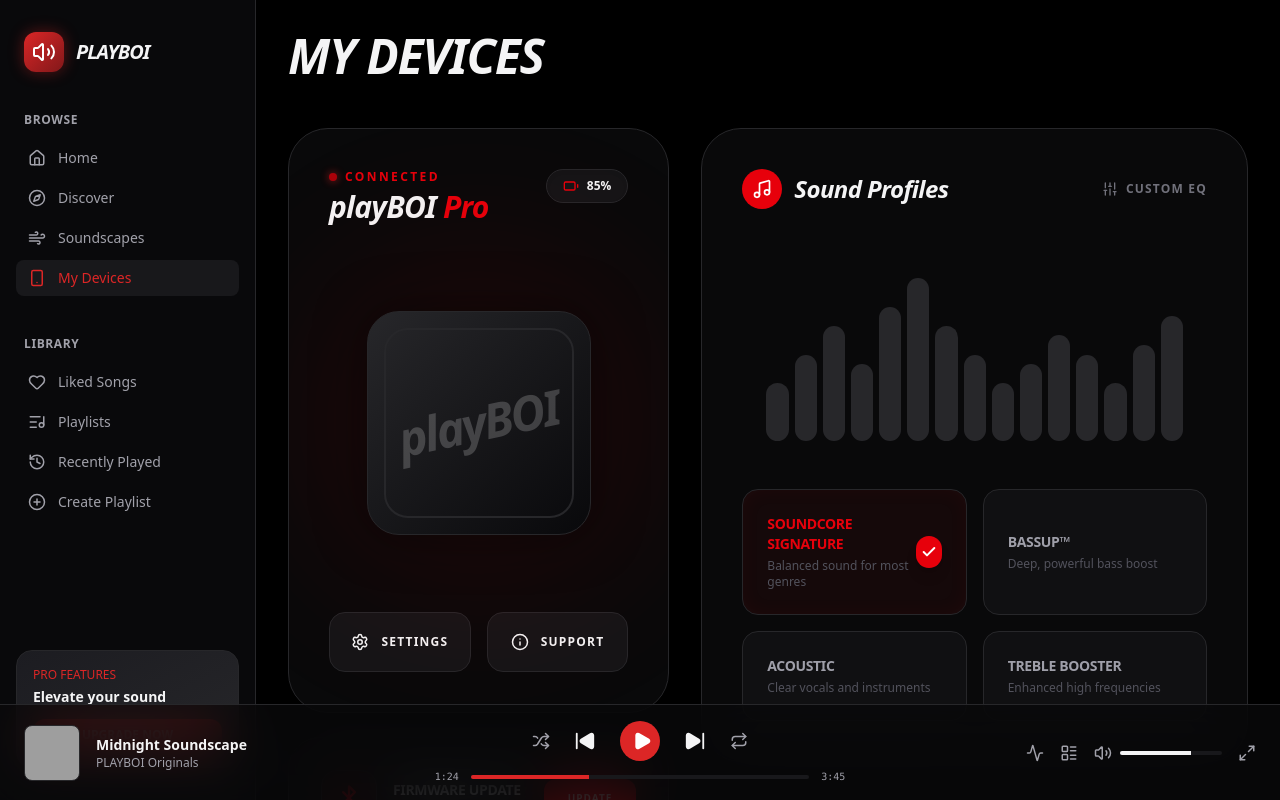
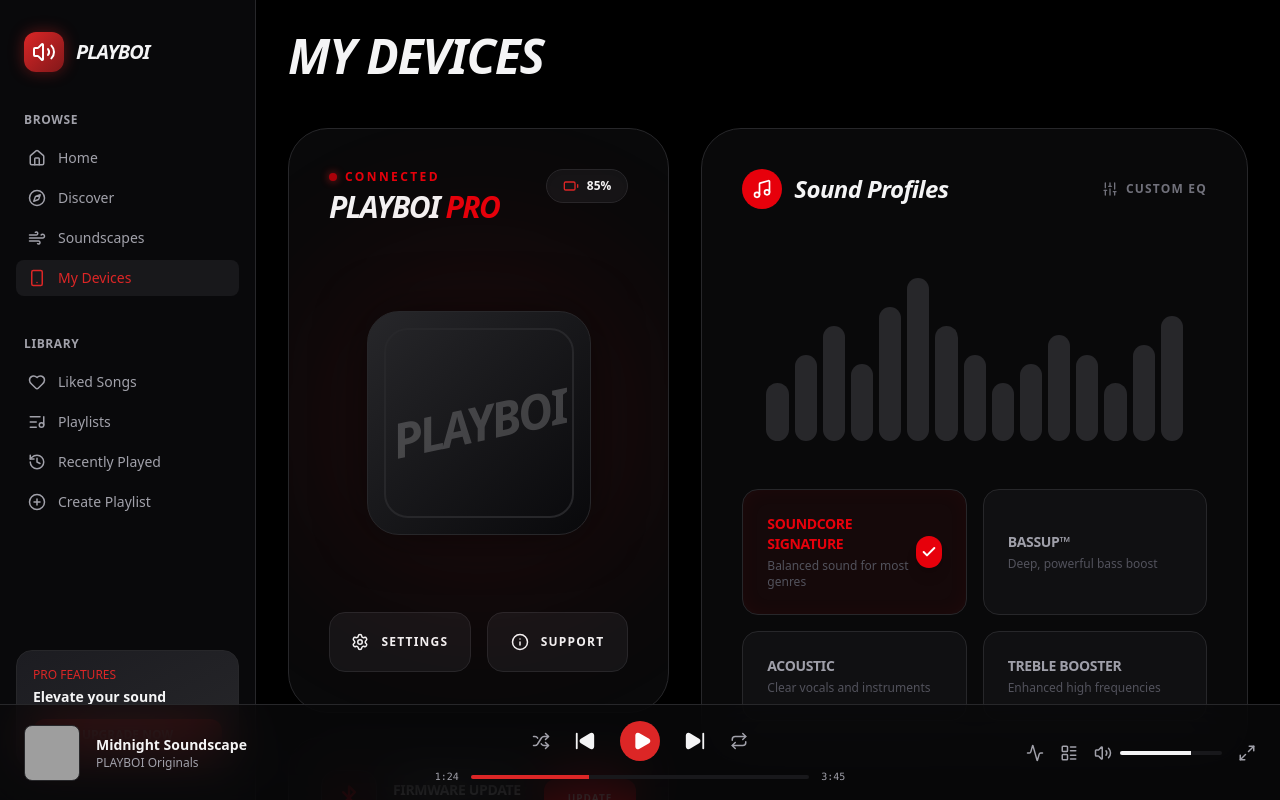
Before and after one commit to JJ2025-1/PLAYBOI, a Next.js app: page /devices in a window 1280 px wide. Built offline with nearby package versions, Linux system fonts and the light colour scheme; grey boxes are pictures that could not be loaded.

Commit message:
style: refine devices page with improved branding and animations

```diff
--- a/app/devices/page.tsx
+++ b/app/devices/page.tsx
@@ -38,18 +38,18 @@ export default function DevicesPage() {
                   <span className="h-2 w-2 rounded-full bg-red-600 animate-pulse shadow-[0_0_8px_#dc2626]" />
                   Connected
                 </span>
-                <h2 className="text-3xl font-black italic tracking-tight">playBOI <span className="text-red-600">Pro</span></h2>
+                <h2 className="text-3xl font-black italic tracking-tighter uppercase">PLAYBOI <span className="text-red-600">Pro</span></h2>
               </div>
               <div className="flex items-center gap-2 rounded-full bg-zinc-900/80 px-4 py-2 border border-white/10 shadow-inner">
-                <Battery size={16} className="text-red-600" />
+                <Battery size={16} className="text-primary" />
                 <span className="text-xs font-black">85%</span>
               </div>
             </div>
 
             <div className="relative aspect-square w-full max-w-[300px] mx-auto mb-10 flex items-center justify-center">
-              <div className="absolute inset-0 bg-red-600/20 rounded-full blur-[100px] animate-pulse" />
-              <div className="relative z-10 w-56 h-56 rounded-[32px] bg-gradient-to-br from-zinc-800 to-zinc-950 border border-white/10 flex items-center justify-center shadow-[0_0_50px_rgba(0,0,0,0.5)]">
-                 <div className="text-5xl font-black italic opacity-20 rotate-[-12deg] tracking-tighter">playBOI</div>
+              <div className="absolute inset-0 bg-primary/20 rounded-full blur-[100px] animate-pulse" />
+              <div className="relative z-10 w-56 h-56 rounded-[32px] bg-gradient-to-br from-zinc-800 to-zinc-950 border border-white/10 flex items-center justify-center shadow-[0_0_50px_rgba(0,0,0,0.5)] group overflow-hidden">
+                 <div className="text-5xl font-black italic opacity-20 rotate-[-12deg] tracking-tighter uppercase group-hover:scale-110 transition-transform duration-700">PLAYBOI</div>
                  <div className="absolute inset-4 border-2 border-white/5 rounded-[24px]" />
               </div>
             </div>
```
